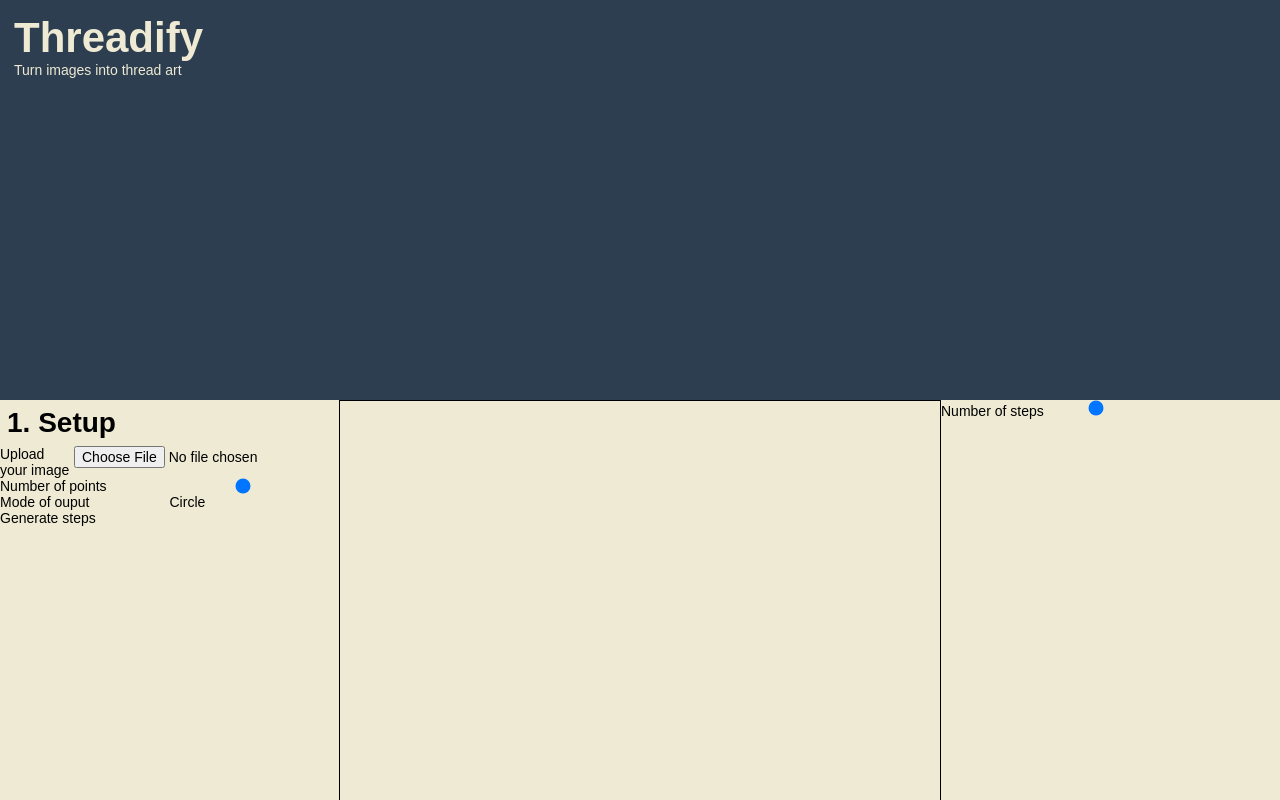
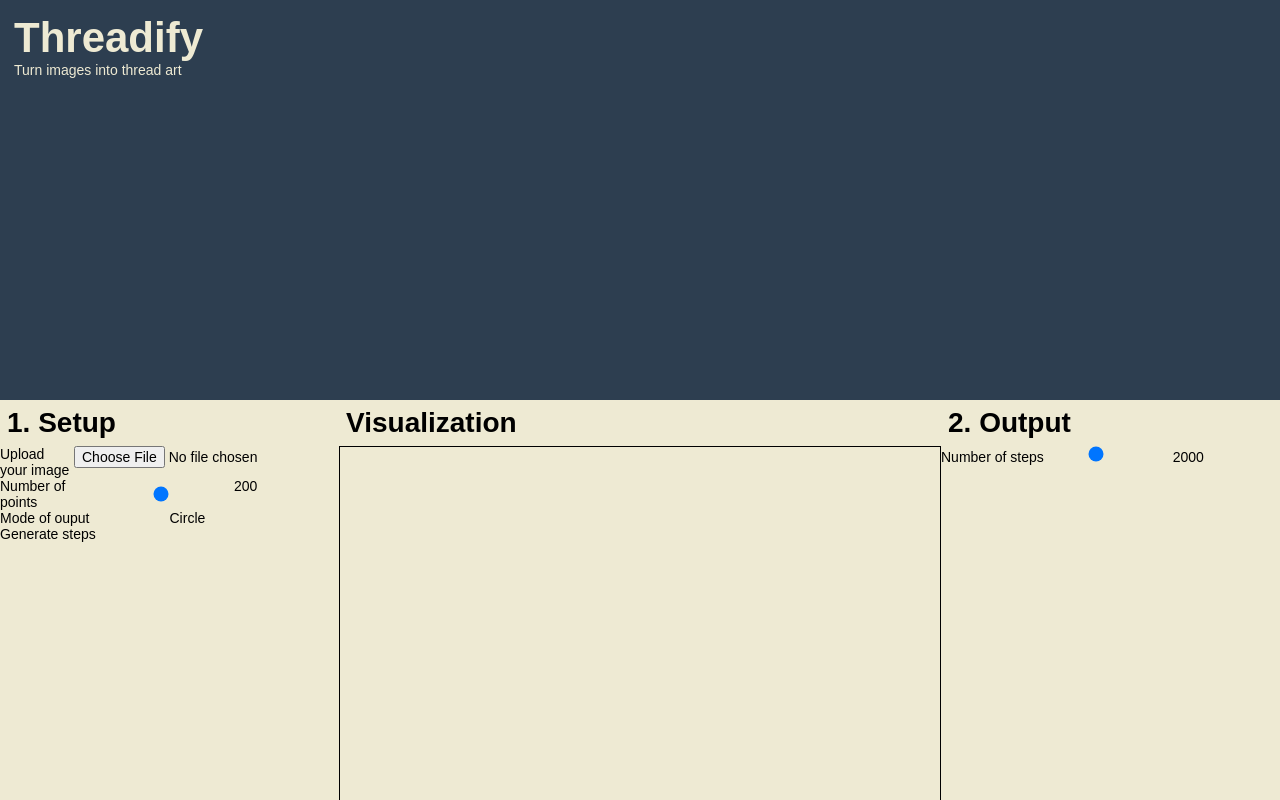
Before and after one commit to JeanChristopheM/threadify, a React (Vite) app: page / in a window 1280 px wide. Shown: the top 800 px of the page. Built offline with nearby package versions, Linux system fonts and the light colour scheme; a web font is replaced by a local one.

Commit message:
added state for pointsAmount and iterations for redrawing

```diff
--- a/src/components/Main/Canvas/index.tsx
+++ b/src/components/Main/Canvas/index.tsx
@@ -11,7 +11,7 @@ type ICanvasProps = {
 };
 const Canvas = React.forwardRef<HTMLCanvasElement, ICanvasProps>(
   ({ w, h, id, className }, ref) => {
-    useLayoutEffect(() => {
+    const init = () => {
       if (!ref) return;
       const canvas = (ref as any).current;
       if (canvas) {
@@ -19,7 +19,10 @@ const Canvas = React.forwardRef<HTMLCanvasElement, ICanvasProps>(
         canvas.height = h;
         canvas.style.border = "1px solid black";
       }
-    });
+    };
+    useLayoutEffect(() => {
+      init();
+    }, []);
     return <canvas ref={ref} id={id || ""} className={className || ""} />;
   }
 );
--- /dev/null
+++ b/src/components/Main/CanvasSection/index.tsx
@@ -0,0 +1,49 @@
+import React, { useLayoutEffect } from "react";
+import {
+  DEFAULT_CANVAS_WIDTH,
+  DEFAULT_CANVAS_HEIGHT,
+} from "../../../utils/constants";
+import Canvas from "../Canvas";
+
+type ICanvasSectionProps = {};
+const CanvasSection = React.forwardRef<
+  {
+    drawingRef: React.RefObject<HTMLCanvasElement>;
+    pointsRef: React.RefObject<HTMLCanvasElement>;
+    imageRef: React.RefObject<HTMLCanvasElement>;
+  },
+  ICanvasSectionProps
+>((_props, ref) => {
+  const { drawingRef, pointsRef, imageRef } = (ref as any)?.current;
+  return (
+    <section className="mainSection--canvas">
+      <div className="sectionHeader">
+        <h2>Visualization</h2>
+      </div>
+      <div className="canvasContainer">
+        <Canvas
+          ref={drawingRef}
+          id="drawingCanvas"
+          w={DEFAULT_CANVAS_WIDTH}
+          h={DEFAULT_CANVAS_HEIGHT}
+        />
+        <Canvas
+          ref={pointsRef}
+          id="pointsCanvas"
+          className="backgroundCanvas"
+          w={DEFAULT_CANVAS_WIDTH}
+          h={DEFAULT_CANVAS_HEIGHT}
+        />
+        <Canvas
+          ref={imageRef}
+          id="imageCanvas"
+          className="backgroundCanvas"
+          w={DEFAULT_CANVAS_WIDTH}
+          h={DEFAULT_CANVAS_HEIGHT}
+        />
+      </div>
+    </section>
+  );
+});
+
+export default CanvasSection;
--- /dev/null
+++ b/src/components/Main/OutputSection/index.tsx
@@ -0,0 +1,35 @@
+import React from "react";
+import { DEFAULT_ITERATIONS } from "../../../utils/constants";
+
+type IOutputSectionProps = {
+  setIterations: (iterations: number) => void;
+};
+
+const OutputSection = ({ setIterations }: IOutputSectionProps) => {
+  const handleChangeIterations = (e: React.ChangeEvent) => {
+    const target = e.target as HTMLInputElement;
+    if (target.nextSibling) target.nextSibling.textContent = target.value;
+    setIterations(Number(target.value));
+  };
+  return (
+    <section className="mainSection--output">
+      <div className="sectionHeader">
+        <h2>2. Output</h2>
+      </div>
+      <div className="formGroup">
+        <label htmlFor="iterationsSlider">Number of steps</label>
+        <input
+          type="range"
+          name="iterationsSlider"
+          min="100"
+          max="5000"
+          defaultValue={DEFAULT_ITERATIONS}
+          onChange={handleChangeIterations}
+        />
+        <span>{DEFAULT_ITERATIONS}</span>
+      </div>
+    </section>
+  );
+};
+
+export default OutputSection;
--- a/src/components/Main/SetupSection/index.tsx
+++ b/src/components/Main/SetupSection/index.tsx
@@ -1,12 +1,17 @@
-import React from "react";
+import React, { ChangeEvent } from "react";
 import { DEFAULT_POINTS } from "../../../utils/constants";
 import { getImageDataFromFile } from "../../../utils/functions";
 
 type ISetupSectionProps = {
   imageRef: React.RefObject<HTMLCanvasElement>;
   generateHandler: (e: React.FormEvent) => void;
+  setPointsAmount: (pointsAmount: number) => void;
 };
-const SetupSection = ({ imageRef, generateHandler }: ISetupSectionProps) => {
+const SetupSection = ({
+  imageRef,
+  generateHandler,
+  setPointsAmount,
+}: ISetupSectionProps) => {
   //. Handlers
   //. --------
   const handleFileChange = async (e: React.ChangeEvent) => {
@@ -22,6 +27,11 @@ const SetupSection = ({ imageRef, generateHandler }: ISetupSectionProps) => {
     if (!file) throw new Error("no file index 0 in inputfile");
     const fileData = await getImageDataFromFile(file, imageCanvas.width);
     ctx.putImageData(fileData as ImageData, 0, 0);
+  };
+  const handleChangePoints = (e: ChangeEvent) => {
+    const target = e.target as HTMLInputElement;
+    if (target.nextSibling) target.nextSibling.textContent = target.value;
+    setPointsAmount(Number(target.value));
   };
   //. Return
   //. ------
@@ -43,7 +53,9 @@ const SetupSection = ({ imageRef, generateHandler }: ISetupSectionProps) => {
             min="50"
             max="400"
             defaultValue={DEFAULT_POINTS}
+            onChange={handleChangePoints}
           />
+          <span>{DEFAULT_POINTS}</span>
         </div>
         <div className="formGroup">
           <label htmlFor="modeSelector">Mode of ouput</label>
--- a/src/components/Main/index.tsx
+++ b/src/components/Main/index.tsx
@@ -18,11 +18,15 @@ import {
 } from "../../utils/functions";
 import { Mode } from "../../utils/interfaces";
 import Canvas from "./Canvas";
+import CanvasSection from "./CanvasSection";
+import OutputSection from "./OutputSection";
 import SetupSection from "./SetupSection";
 
 const Main = () => {
   //. Local State
   //. -----------
+  const [pointsAmount, setPointsAmount] = useState<number>(DEFAULT_POINTS);
+  const [iterations, setIterations] = useState<number>(DEFAULT_ITERATIONS);
   const [steps, setSteps] = useState<number[]>([]);
   const [points, setPoints] = useState<Map<number, Point>>(new Map());
   const [lines, setLines] = useState<Map<number, Line>>(new Map());
@@ -33,10 +37,14 @@ const Main = () => {
   const pointsRef = useRef<HTMLCanvasElement>(null);
   const imageRef = useRef<HTMLCanvasElement>(null);
 
+  const canvasesRef = useRef({ drawingRef, pointsRef, imageRef });
+
   //. Effects
   //. -------
   useEffect(() => {
+    console.log("steps changed");
     if (steps.length && points.size && lines.size && drawingRef.current) {
+      console.log("and we have everything we need to redraw lines");
       const ctx = drawingRef.current.getContext("2d");
       ctx && drawLines(steps, lines, ctx, 5, 100, "#000");
     }
@@ -49,6 +57,16 @@ const Main = () => {
     if (!drawingRef.current) throw new Error("No drawing canvas loaded");
     if (!pointsRef.current) throw new Error("No points canvas loaded");
     if (!imageRef.current) throw new Error("No image canvas loaded");
+    const imageCtx = imageRef.current.getContext("2d");
+    if (!imageCtx) throw new Error("No image ctx for imageCanvas");
+    const buf32 = new Uint32Array(
+      imageCtx.getImageData(
+        0,
+        0,
+        imageRef.current.width,
+        imageRef.current.height
+      ).data.buffer
+    );
     const target = e.target as unknown as HTMLInputElement[];
     const pointsAmount = Number(target[0].value);
     const mode = target[1].value as Mode;
@@ -65,7 +83,7 @@ const Main = () => {
     const lines = calcLines(points);
     setLines(lines);
     const steps = generateSteps(
-      new Uint32Array(20),
+      buf32,
       MAX_ITERATIONS,
       lines,
       mode,
@@ -86,39 +104,13 @@ const Main = () => {
   return (
     <main>
       <div className="mainContainer">
-        <SetupSection imageRef={imageRef} generateHandler={handleGenerate} />
-        <section className="mainSection--canvas">
-          <Canvas
-            ref={drawingRef}
-            id="drawingCanvas"
-            w={DEFAULT_CANVAS_WIDTH}
-            h={DEFAULT_CANVAS_HEIGHT}
-          />
-          <Canvas
-            ref={pointsRef}
-            id="pointsCanvas"
-            className="backgroundCanvas"
-            w={DEFAULT_CANVAS_WIDTH}
-            h={DEFAULT_CANVAS_HEIGHT}
-          />
-          <Canvas
-            ref={imageRef}
-            id="imageCanvas"
-            className="backgroundCanvas"
-            w={DEFAULT_CANVAS_WIDTH}
-            h={DEFAULT_CANVAS_HEIGHT}
-          />
-        </section>
-        <section className="mainSection--output">
-          <label htmlFor="iterationsSlider">Number of steps</label>
-          <input
-            type="range"
-            name="iterationsSlider"
-            min="100"
-            max="5000"
-            defaultValue={DEFAULT_ITERATIONS}
-          />
-        </section>
+        <SetupSection
+          imageRef={imageRef}
+          generateHandler={handleGenerate}
+          setPointsAmount={setPointsAmount}
+        />
+        <CanvasSection ref={canvasesRef} />
+        <OutputSection setIterations={setIterations} />
       </div>
     </main>
   );
--- a/src/style/_mainContainer.scss
+++ b/src/style/_mainContainer.scss
@@ -13,11 +13,23 @@
     }
     &--canvas {
       flex: 0 0 600px;
-      position: relative;
-      .backgroundCanvas {
-        position: absolute;
-        top: 0;
-        left: 0;
+      .canvasContainer {
+        position: relative;
+        isolation: isolate;
+        .backgroundCanvas {
+          position: absolute;
+          top: 0;
+          left: 0;
+        }
+        #drawingCanvas {
+          z-index: 5;
+        }
+        #pointsCanvas {
+          z-index: 2;
+        }
+        #imageCanvas {
+          z-index: -1;
+        }
       }
     }
     &--output {
```
